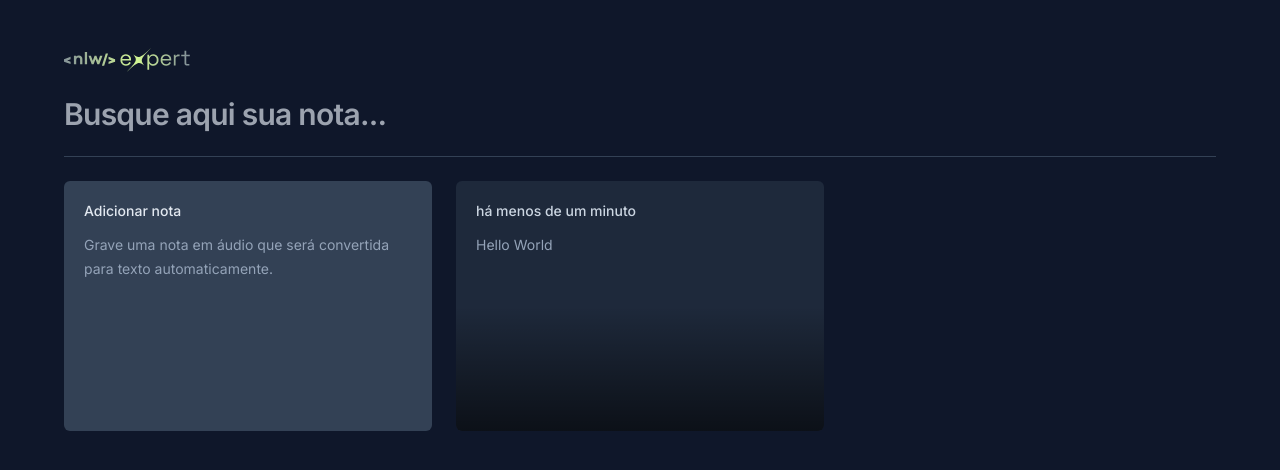
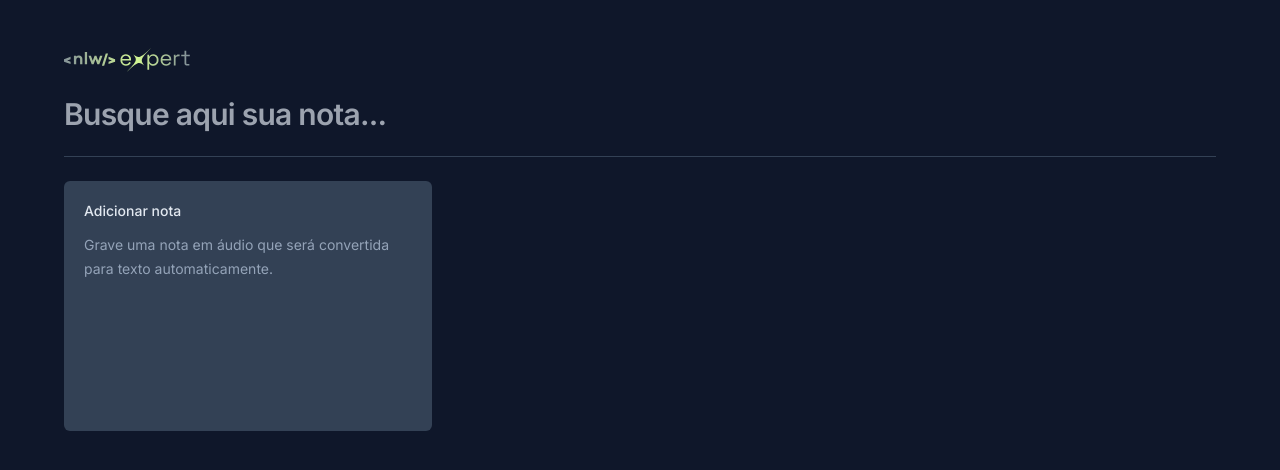
Before and after one commit to Eduardolimacesl/nlw-expert-notes, a React (Vite) app: page / in a window 1280 px wide. Shown: the top 470 px of the page. Built offline with nearby package versions, Linux system fonts and the light colour scheme.

Commit message:
feat: add notes into localStorage

```diff
--- a/src/app.tsx
+++ b/src/app.tsx
@@ -1,13 +1,44 @@
+import { ChangeEvent, useState } from 'react'
 import logo from './assets/logo-nlw-experts.svg'
 import { NewNoteCard } from './components/new-note-card'
 import { NoteCard } from './components/note-card'
+interface Note {
+  id: string
+  date: Date
+  content: string
+}
+export default function App() {
+  const [searchNotes, setSearchNotes ] = useState('')
 
-const note = {
-  date: new Date(),
-  content: "Hello World"
-}
+  const [notes, setNotes] = useState<Note[]>(()=>{
+    const notesOnStorage = localStorage.getItem('notes')
+    if(notesOnStorage) {
+      return JSON.parse(notesOnStorage)
+    }
+    return []
+  })
 
-export default function App() {
+  function onNoteCreated(content: string) {
+    const newNote = {
+      id: crypto.randomUUID(),
+      date: new Date(),
+      content
+    }
+    const notesArray = [newNote,...notes]
+    setNotes(notesArray)
+    localStorage.setItem('notes', JSON.stringify(notesArray))
+  }
+
+  function handleSearch(event: ChangeEvent<HTMLInputElement>) {
+    const query = event.target.value
+
+    setSearchNotes(query)
+  }
+
+  const filteredNotes  = searchNotes !== ''
+    ? notes.filter(note => note.content.toLowerCase().includes(searchNotes.toLowerCase()))
+    : notes
+
   return (
     <div className='mx-auto max-w-6xl my-12 space-y-6'>
       <img
@@ -21,15 +52,18 @@ export default function App() {
           type="text"
           placeholder='Busque aqui sua nota...'
           className="w-full bg-transparent text-3xl font-semibold tracking-tight outline-none placeholder:text-state-500"
+          onChange={handleSearch}
         />
       </form>
 
       <div className='h-px bg-slate-700' />
 
       <div className='grid grid-cols-3 gap-6 auto-rows-[250px]'>
-        <NewNoteCard />
+        <NewNoteCard onNoteCreated={onNoteCreated}/>
 
-        <NoteCard note={note}/>
+        {filteredNotes.map(note => {
+          return <NoteCard key={note.id} note={note}/>
+        })}
       </div>
     </div>
   )
--- a/src/components/new-note-card.tsx
+++ b/src/components/new-note-card.tsx
@@ -3,7 +3,10 @@ import { X } from "lucide-react"
 import { ChangeEvent, FormEvent, useState } from "react"
 import { toast } from 'sonner'
 
-export function NewNoteCard() {
+interface NewNoteCardProps {
+  onNoteCreated:(content: string) => void
+}
+export function NewNoteCard({onNoteCreated}: NewNoteCardProps) {
   const [shouldShowOnboarding,setShouldShowOnboarding] = useState(true)
   const [content, setContent] = useState('')
 
@@ -21,7 +24,11 @@ export function NewNoteCard() {
 
   function handleSaveNote(event: FormEvent) {
     event.preventDefault()
+    onNoteCreated(content)
+    setShouldShowOnboarding(true)
+    setContent('')
 
+    //to-do: ajustar verificação para refletir o real persistência da nota no db.
     if (content !== "") {
       toast.success('Nota criada com sucesso!')
     }
@@ -41,7 +48,7 @@ export function NewNoteCard() {
 
       <Dialog.Portal>
         <Dialog.Overlay className="inset-0 fixed bg-black/50"/>
-        <Dialog.Content className="fixed overflow-hidden left-1/2 tp-1/2 -translate-x-1/2 -translate-y-1/2 max-w-[640px] w-full h-[60vh] bg-slate-700 rounded-md flex flex-col outline-none">
+        <Dialog.Content className="fixed overflow-hidden left-1/2 tp-1/2 -translate-x-1/2 -translate-y-1/2 max-w-[640px] w-full h-[60vh] bg-slate-700 flex flex-col rounded-md outline-none">
           <Dialog.Close className="absolute right-0 top-0 bg-slate-800 p-1.5 text-slate-400 hover:text-slate-100">
             <X className="size-5"/>
           </Dialog.Close>
@@ -60,6 +67,7 @@ export function NewNoteCard() {
                   autoFocus
                   className="text-sm leading-6 text-slate-400 bg-transparent resize-none flex-1 outline-none"
                   onChange={handleContentChanged}
+                  value={content}
                 />
                 )}
             </div>
```
